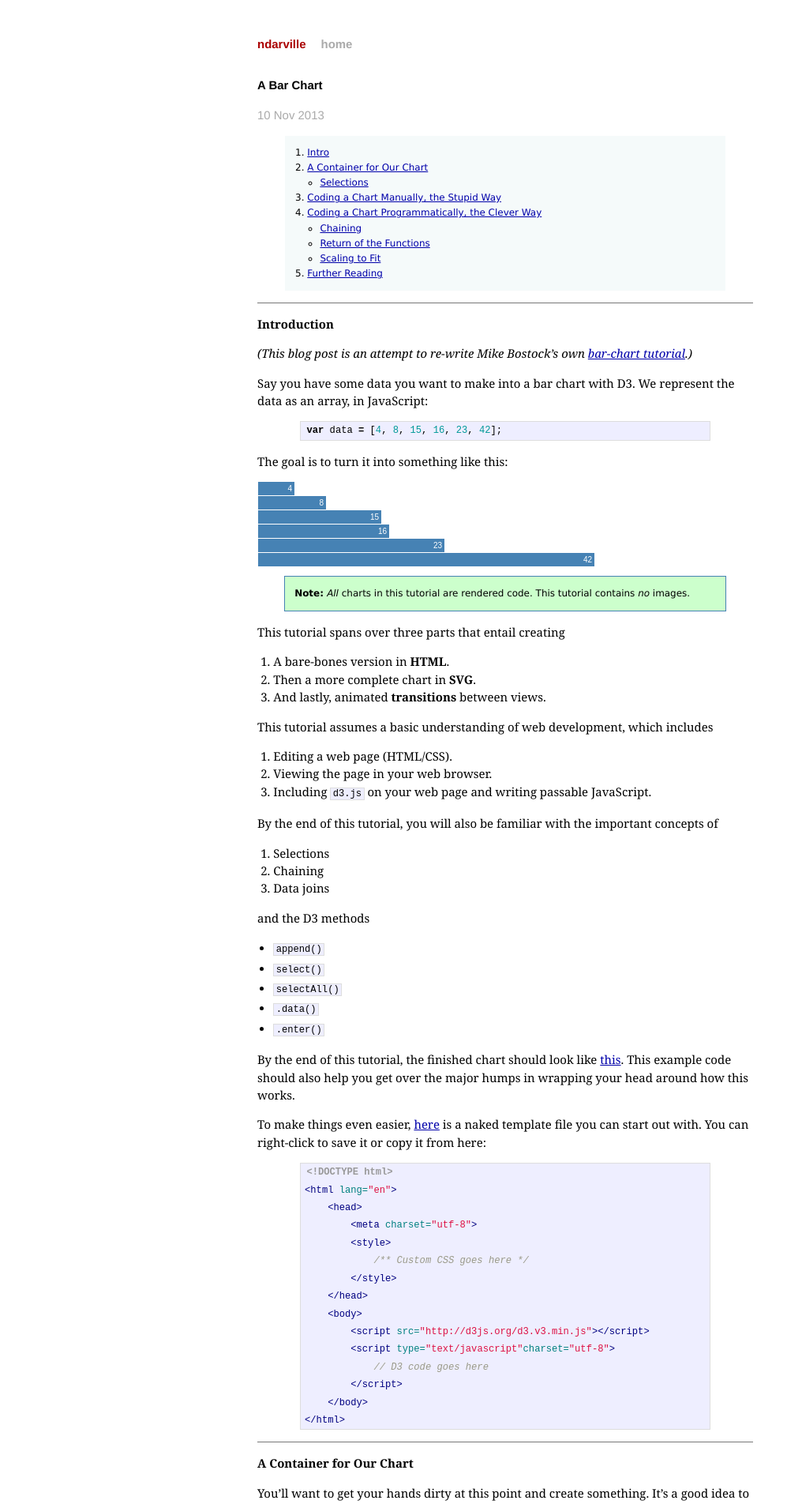
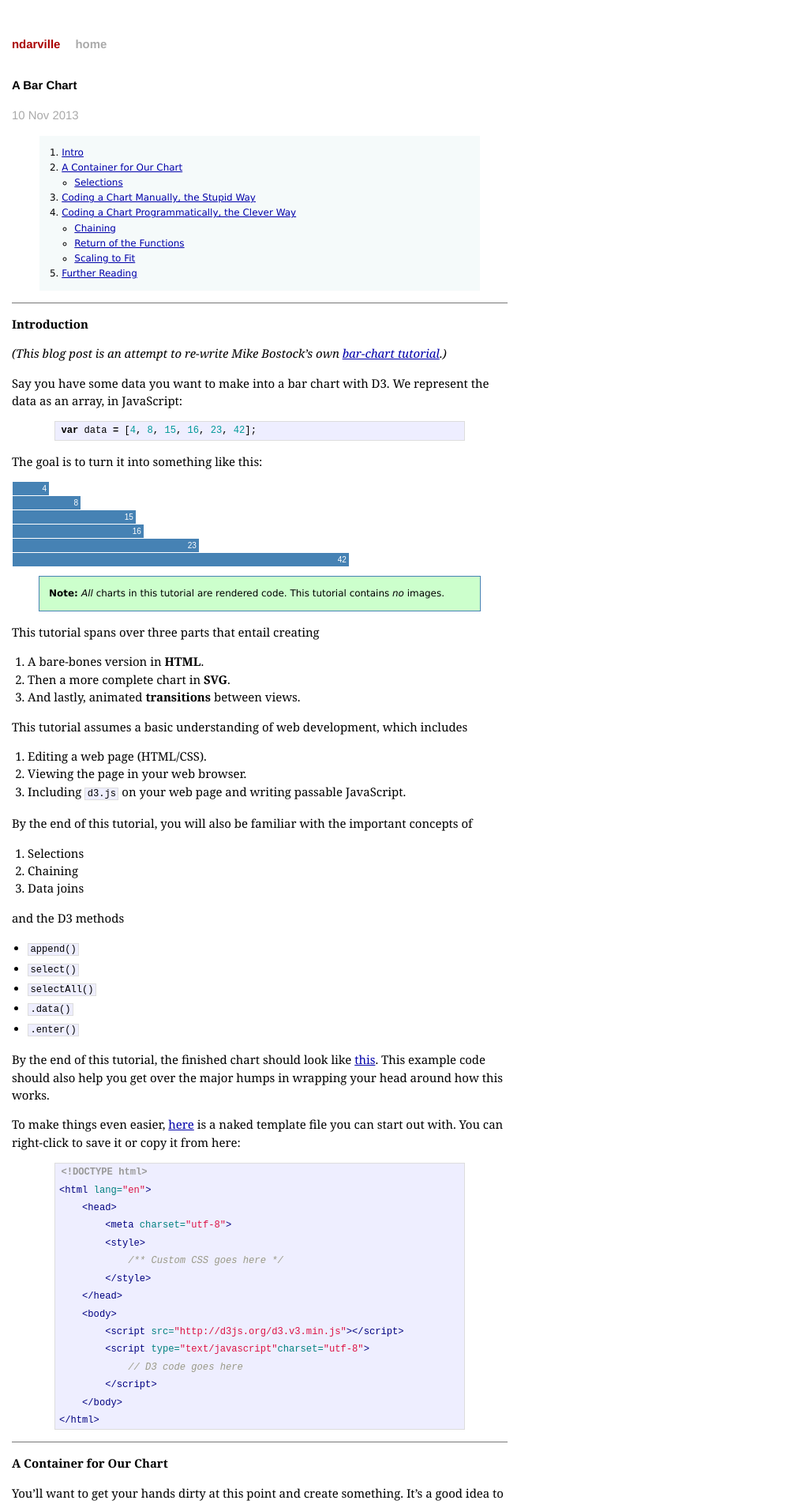
Before and after one commit to ndarville/ndarville.github.io, a Jekyll site: the page built from _posts/2013-11-10-a-bar-chart.markdown, in a window 1280 px wide. Shown: the top 1904 px of the page at 79% size, without its empty margins (0-997 px from the left). Built offline with Jekyll 4.4.1, drawn with Linux system fonts in a browser that asks for light colours; Markdown is read by kramdown in place of the engine named in the settings.

Commit message:
Addressed overflow and no left margin

```diff
--- a/css/custom.css
+++ b/css/custom.css
@@ -1,4 +1,7 @@
-.site { text-align: left; }
+.site {
+    text-align: left;
+    margin-left: 1em;
+}
 
 a, a:visited { color: #00A; }
 
@@ -43,6 +46,7 @@
 .highlight {
     margin-left: 2em;
     margin-right: 2em;
+    overflow: auto;
 }
 
 #history {
```
